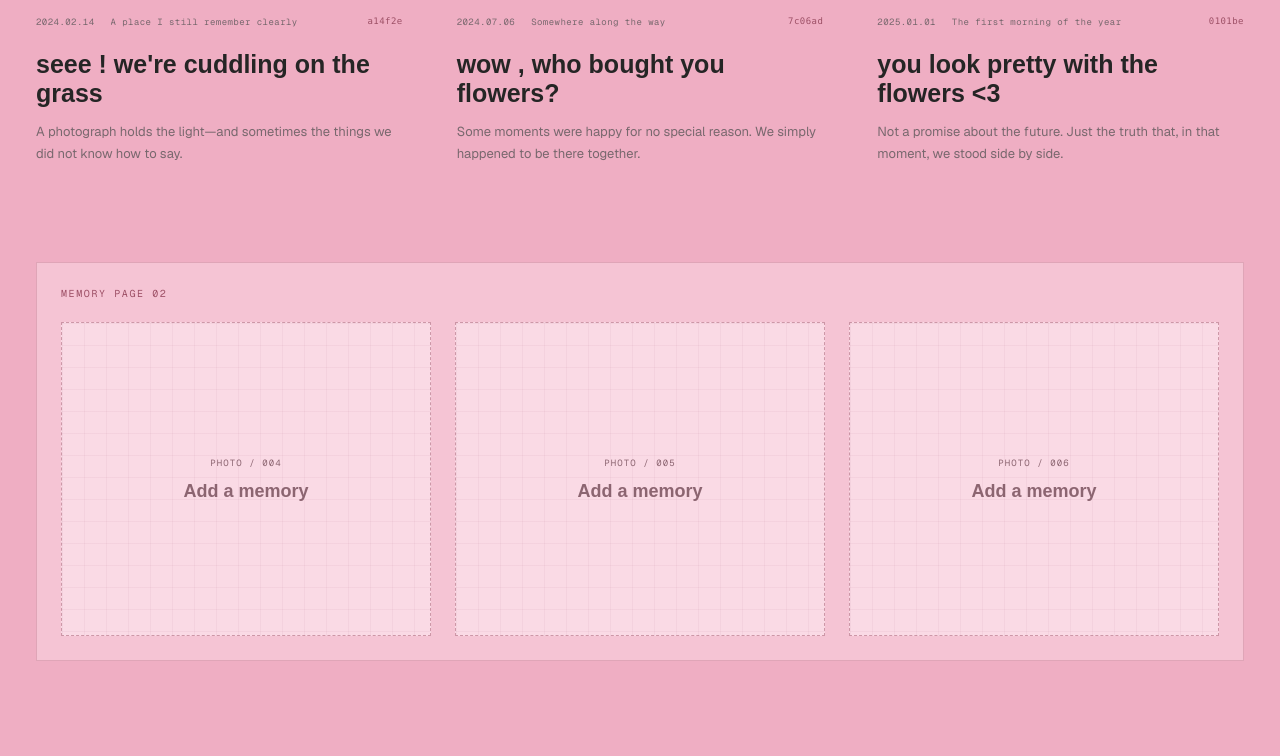
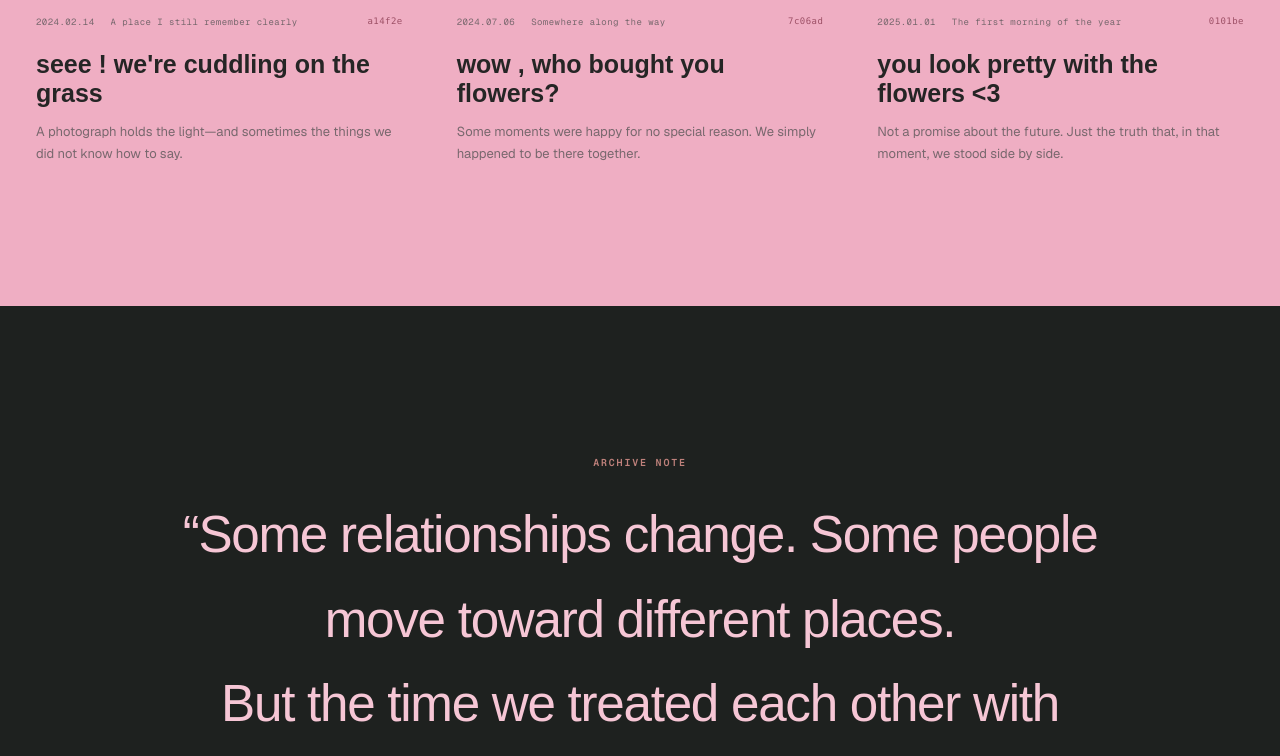
Before and after one commit to jeff960149-rgb/our-memory-archive, a Next.js app: page / in a window 1280 px wide. Shown: the part 1369-2125 px from the top of the page. Built offline with nearby package versions, Linux system fonts and the light colour scheme.

Commit message:
Remove the empty memory pages for now

```diff
--- a/app/page.tsx
+++ b/app/page.tsx
@@ -88,22 +88,6 @@ export default function Home() {
           ))}
         </div>
 
-        {[2, 3, 4].map((page) => (
-          <div className="memory-page" key={page}>
-            <p className="memory-page-label">MEMORY PAGE {String(page).padStart(2, "0")}</p>
-            <div className="memory-page-grid">
-              {Array.from({ length: 3 }, (_, index) => {
-                const photoNumber = (page - 1) * 3 + index + 1;
-                return (
-                  <div className="empty-memory" key={photoNumber}>
-                    <span>PHOTO / {String(photoNumber).padStart(3, "0")}</span>
-                    <strong>Add a memory</strong>
-                  </div>
-                );
-              })}
-            </div>
-          </div>
-        ))}
       </section>
 
       <section className="statement">
```
Also changed, not shown: 1 other file (tests, documents, lock files or other folders).
